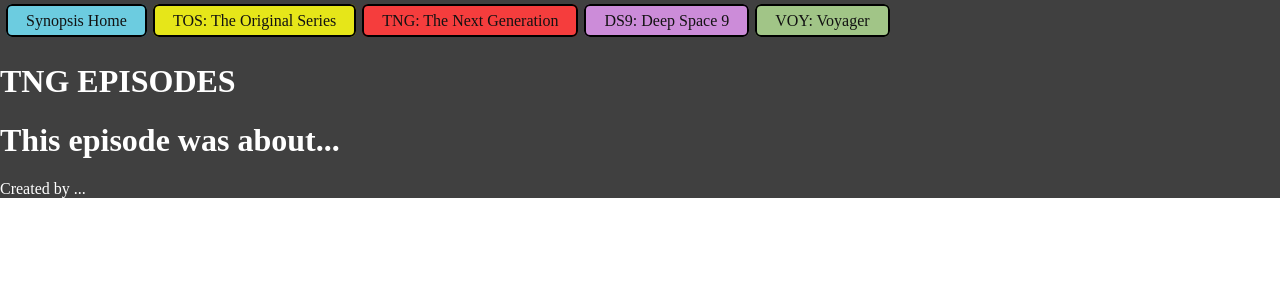
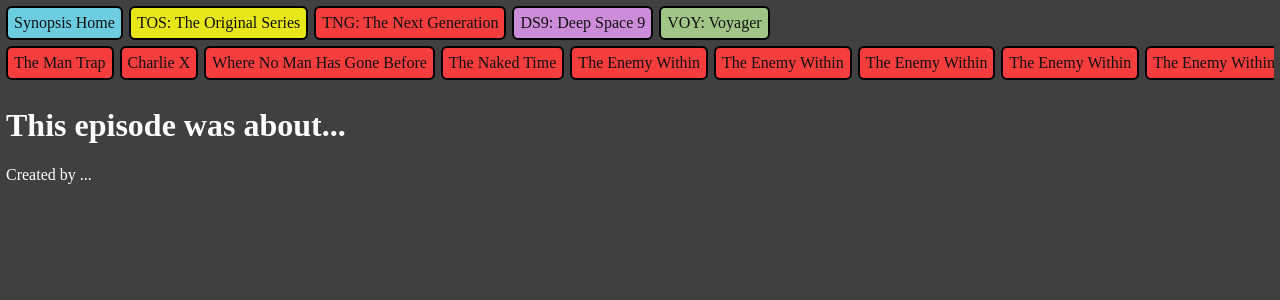
Before and after one commit to doworkwhile/trek_synopsis, a React (Create React App) app: page /TNG in a window 1280 px wide. Shown: the top 300 px of the page. Built offline with nearby package versions, Linux system fonts and the light colour scheme.

Commit message:
styling & some fake links to episodes

```diff
--- a/src/EpisodeHeader.js
+++ b/src/EpisodeHeader.js
@@ -5,6 +5,8 @@
 import DS9_Episodes from './Episode_Headers/DS9_Episodes.js'
 import VOY_Episodes from './Episode_Headers/VOY_Episodes.js'
 import Home_Episodes from './Episode_Headers/Home_Episodes.js'
+
+import './EpisodeHeader.scss'
 
 function EpisodeHeader() {
   return (
--- a/src/EpisodeHeader.scss
+++ b/src/EpisodeHeader.scss
@@ -0,0 +1,31 @@
+@import "./colors.scss";
+
+div.episodes {
+  white-space: nowrap;
+  overflow-x: scroll;
+  width: 100%;
+
+  & a {
+    display: inline-block;
+    padding: 6px;
+    border: 2px solid black;
+    border-radius: 6px;
+    color: #121212;
+    text-decoration: none;
+    margin-right: 6px;
+    margin-bottom: 6px;
+  }
+
+  &.tos a {
+    background-color: $tos;
+  }
+  &.tng a {
+    background-color: $tng;
+  }
+  &.ds9 a {
+    background-color: $ds9;
+  }
+  &.voy a {
+    background-color: $voy;
+  }
+}
--- a/src/Episode_Headers/TNG_Episodes.js
+++ b/src/Episode_Headers/TNG_Episodes.js
@@ -1,8 +1,22 @@
 import React from 'react';
+import { Link } from 'react-router-dom';
 
 function TNG_Episodes() {
   return (
-    <h1>TNG EPISODES</h1>
+    <div className="episodes tng">
+      <Link to="/" className="app--link">The Man Trap</Link>
+      <Link to="/" className="app--link">Charlie X</Link>
+      <Link to="/" className="app--link">Where No Man Has Gone Before</Link>
+      <Link to="/" className="app--link">The Naked Time</Link>
+      <Link to="/" className="app--link">The Enemy Within</Link>
+      <Link to="/" className="app--link">The Enemy Within</Link>
+      <Link to="/" className="app--link">The Enemy Within</Link>
+      <Link to="/" className="app--link">The Enemy Within</Link>
+      <Link to="/" className="app--link">The Enemy Within</Link>
+      <Link to="/" className="app--link">The Enemy Within</Link>
+      <Link to="/" className="app--link">The Enemy Within</Link>
+      <Link to="/" className="app--link">The Enemy Within</Link>
+    </div>
   );
 }
 
--- a/src/ShowHeader.js
+++ b/src/ShowHeader.js
@@ -6,21 +6,11 @@
 function ShowHeader() {
   return (
     <header>
-      <div className="show_header--link_container">
-        <Link to="/" className="show_header--link home">Synopsis Home</Link>
-      </div>
-      <div className="show_header--link_container">
-        <Link to="/TOS" className="show_header--link tos">TOS: The Original Series</Link>
-      </div>
-      <div className="show_header--link_container">
-        <Link to="/TNG" className="show_header--link tng">TNG: The Next Generation</Link>
-      </div>
-      <div className="show_header--link_container">
-        <Link to="/DS9" className="show_header--link ds9">DS9: Deep Space 9</Link>
-      </div>
-      <div className="show_header--link_container">
-        <Link to="/VOY" className="show_header--link voy">VOY: Voyager</Link>
-      </div>
+      <Link to="/" className="home">Synopsis Home</Link>
+      <Link to="/TOS" className="tos">TOS: The Original Series</Link>
+      <Link to="/TNG" className="tng">TNG: The Next Generation</Link>
+      <Link to="/DS9" className="ds9">DS9: Deep Space 9</Link>
+      <Link to="/VOY" className="voy">VOY: Voyager</Link>
     </header>
   );
 }
--- a/src/ShowHeader.scss
+++ b/src/ShowHeader.scss
@@ -1,25 +1,14 @@
-header {
+@import "./colors.scss";
+
+header a {
+  display: inline-block;
   padding: 6px;
-}
-
-$show_link-height: 6px;
-
-.show_header--link_container {
-  display: inline-block;
-  padding-top: $show_link-height;
-  padding-bottom: $show_link-height;
-
-  &:not(:first-child) {
-    padding-left: 6px;
-  }
-}
-
-.show_header--link {
-  padding: $show_link-height 18px;
   border: 2px solid black;
   border-radius: 6px;
-  color: hsl(0, 0%, 7%);
+  color: #121212;
   text-decoration: none;
+  margin-right: 6px;
+  margin-bottom: 6px;
 
   &:hover {
     text-decoration: underline;
@@ -27,22 +16,23 @@
   }
 
   &.home {
-    background-color: hsl(190, 65%, 65%);
+    background-color: $home;
   }
 
   &.tos {
-    background-color: hsl(60, 80%, 50%);
+    background-color: $tos;
   }
 
   &.tng {
-    background-color: hsl(0, 90%, 60%);
+    background-color: $tng;
   }
 
   &.ds9 {
-    background-color: hsl(290, 50%, 70%);
+    background-color: $ds9;
   }
 
   &.voy {
-    background-color: hsl(95, 35%, 65%);
+    background-color: $voy;
   }
+
 }
--- /dev/null
+++ b/src/colors.scss
@@ -0,0 +1,5 @@
+$home: hsl(190, 65%, 65%);
+$tos: hsl(60, 80%, 50%);
+$tng: hsl(0, 90%, 60%);
+$ds9: hsl(290, 50%, 70%);
+$voy: hsl(95, 35%, 65%);
--- a/src/index.scss
+++ b/src/index.scss
@@ -7,9 +7,10 @@
   height: 100%;
   width: 100%;
   margin: 0px;
+  background-color: hsl(0, 0%, 25%);
+  color: white;
 }
 
 div#root {
-  background-color: hsl(0, 0%, 25%);
-  color: white;
+  margin: 6px;
 }
```
